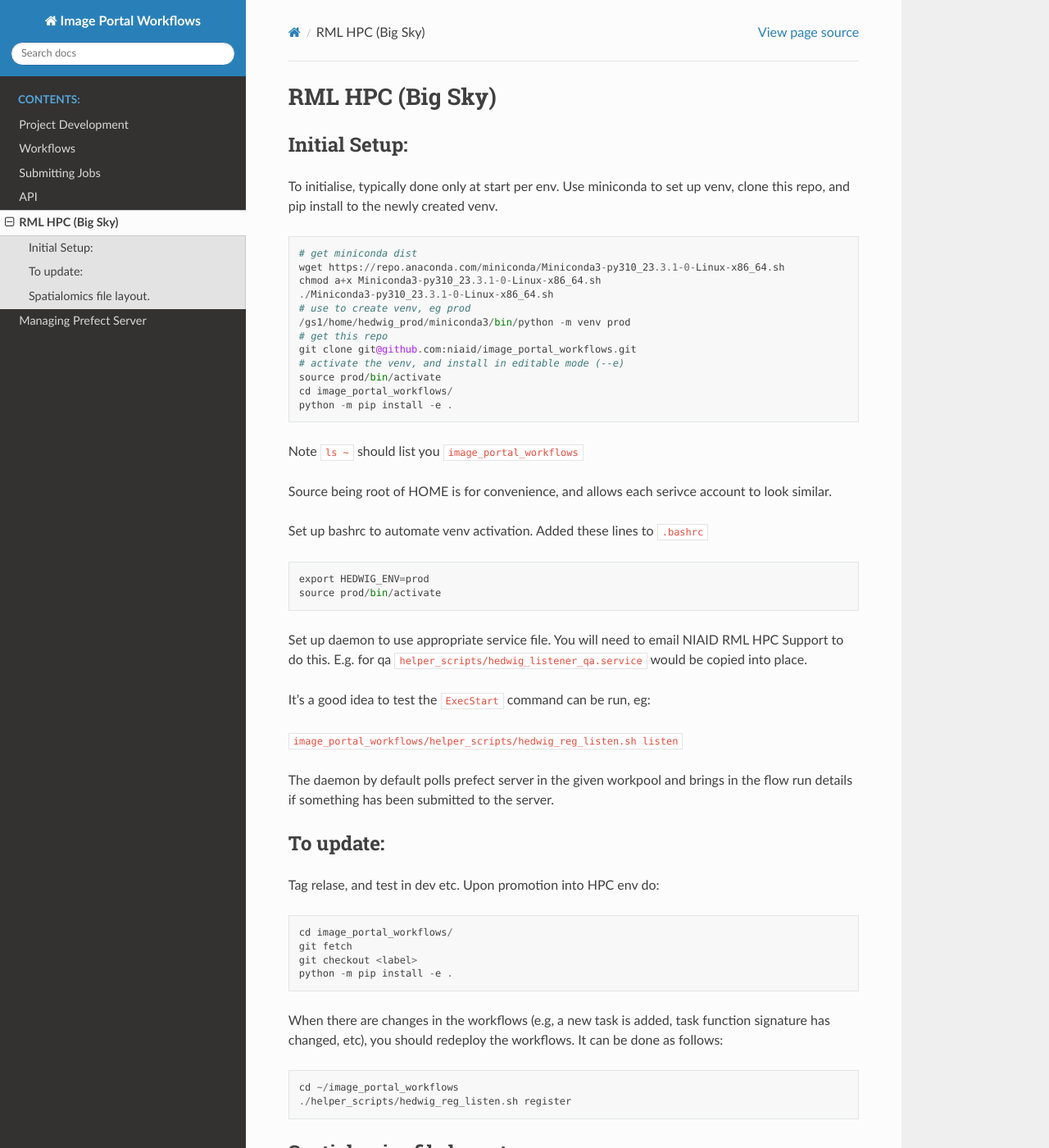
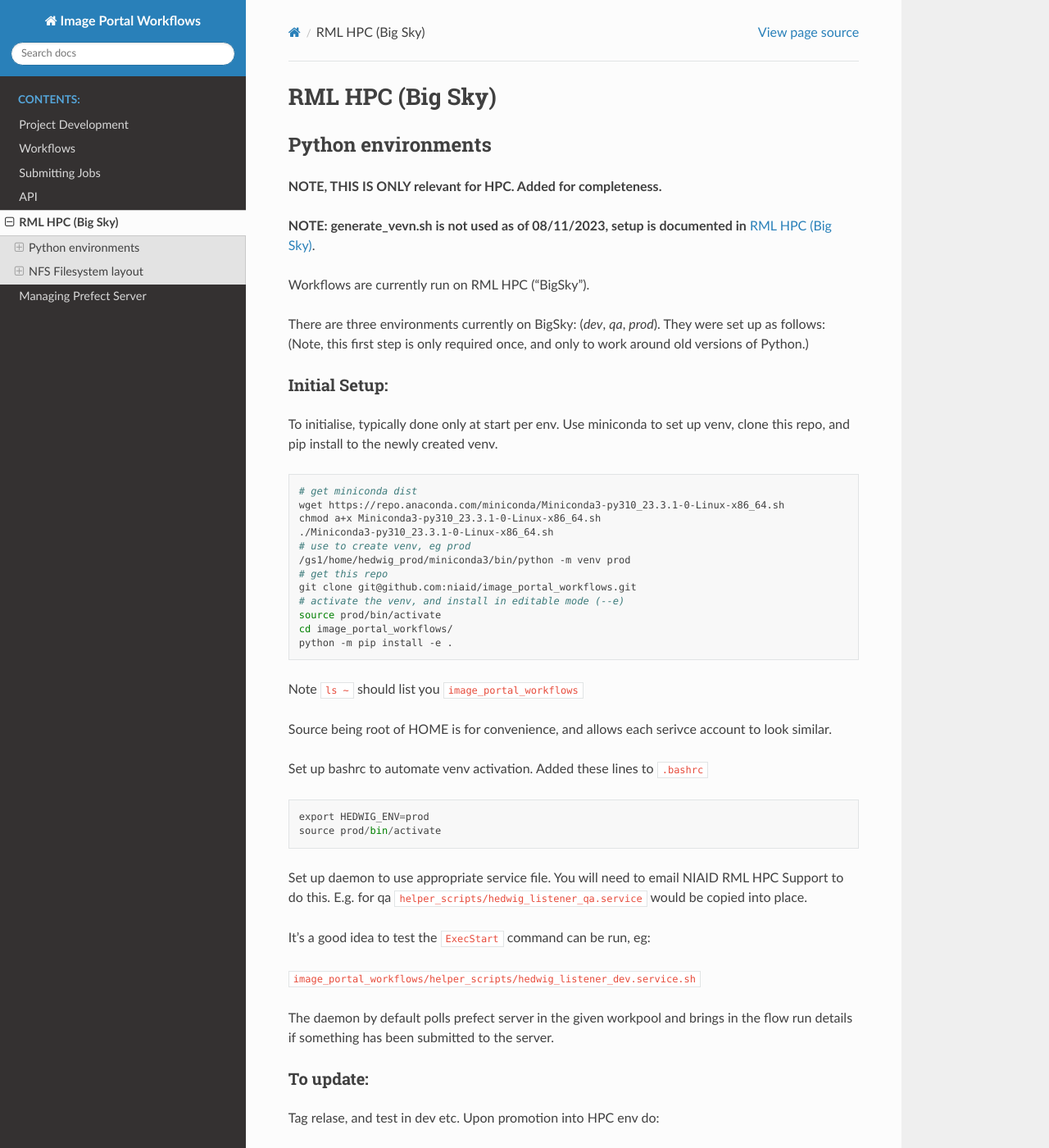
Before and after one commit to niaid/image_portal_workflows, a Sphinx documentation site: the page built from docs/source/hpc.rst, in a window 1280 px wide and 1400 px high. Shown: the whole window at 82% size. Built offline with Sphinx 7.4.7 and the Read the Docs theme 2.0.0, drawn with Linux system fonts in a browser that asks for light colours; some of the changed text lies outside the part shown.

Commit message:
fix up HPC page slightly

```diff
--- a/docs/source/hpc.rst
+++ b/docs/source/hpc.rst
@@ -1,6 +1,20 @@
 ==================
 RML HPC (Big Sky)
 ==================
+
+*******************
+Python environments
+*******************
+
+**NOTE, THIS IS ONLY relevant for HPC. Added for completeness.**
+
+**NOTE: generate_vevn.sh is not used as of 08/11/2023, setup is documented in** :doc:`hpc`.
+
+Workflows are currently run on RML HPC ("BigSky").
+
+There are three environments currently on BigSky: (`dev`, `qa`, `prod`).
+They were set up as follows:
+(Note, this first step is only required once, and only to work around old versions of Python.)
 
 
 Initial Setup:
@@ -8,7 +22,7 @@ Initial Setup:
 
 To initialise, typically done only at start per env. Use miniconda to set up venv, clone this repo, and pip install to the newly created venv.
 
-.. code-block::
+.. code-block:: sh
 
    # get miniconda dist
    wget https://repo.anaconda.com/miniconda/Miniconda3-py310_23.3.1-0-Linux-x86_64.sh
@@ -44,7 +58,7 @@ E.g. for qa ``helper_scripts/hedwig_listener_qa.service`` would be copied into p
 
 It's a good idea to test the ``ExecStart`` command can be run, eg:
 
-``image_portal_workflows/helper_scripts/hedwig_reg_listen.sh listen``
+``image_portal_workflows/helper_scripts/hedwig_listener_dev.service.sh``
 
 The daemon by default polls prefect server in the given workpool and brings in the flow run details if something
 has been submitted to the server.
@@ -59,16 +73,17 @@ Upon promotion into HPC env do:
    cd image_portal_workflows/
    git fetch
    git checkout <label>
-   python -m pip install -e .
+   pip install -e . -r requirements.txt --upgrade
 
 When there are changes in the workflows (e.g, a new task is added, task function signature has changed, etc), you should
-redeploy the workflows. It can be done as follows:
+redeploy the workflows. See Prefect section for details.
 
-.. code-block::
+*********************
+NFS Filesystem layout
+*********************
 
-  cd ~/image_portal_workflows
-  ./helper_scripts/hedwig_reg_listen.sh register
-
+Pipeline inputs and outputs are housed on an Admin User accessable NFS, meaning that the Admin level users of the system can see directly into the same partitions which we read our inputs and ultimately place our outputs. Note, we do not do "work" in this Filesystem, only read in initial inputs, and write out selected outputs.
+Different projects have different filesystem layouts.
 
 Spatialomics file layout.
 -------------------------
@@ -78,3 +93,14 @@ Normally the dir structure is : ``$lab/$pi/$project/$session/$sample``
 For Spatialomics this is not the case, the $sample is not really a sample, it's grouping of ROIs, PreROIs, etc from each of the slides.
 
 More details can be found in :ref:`ref-workflow-spatial-omics`.
+
+
+- Note, although unused above, BigSky also has Spack available.
+
+.. code-block:: sh
+
+  $ source /gs1/apps/user/rmlspack/share/spack/setup-env.sh
+  $ spack load -r python@3.8.6/eg2vaag
+  $ python -V
+  Python 3.8.6
+  $ spack unload -a
```
